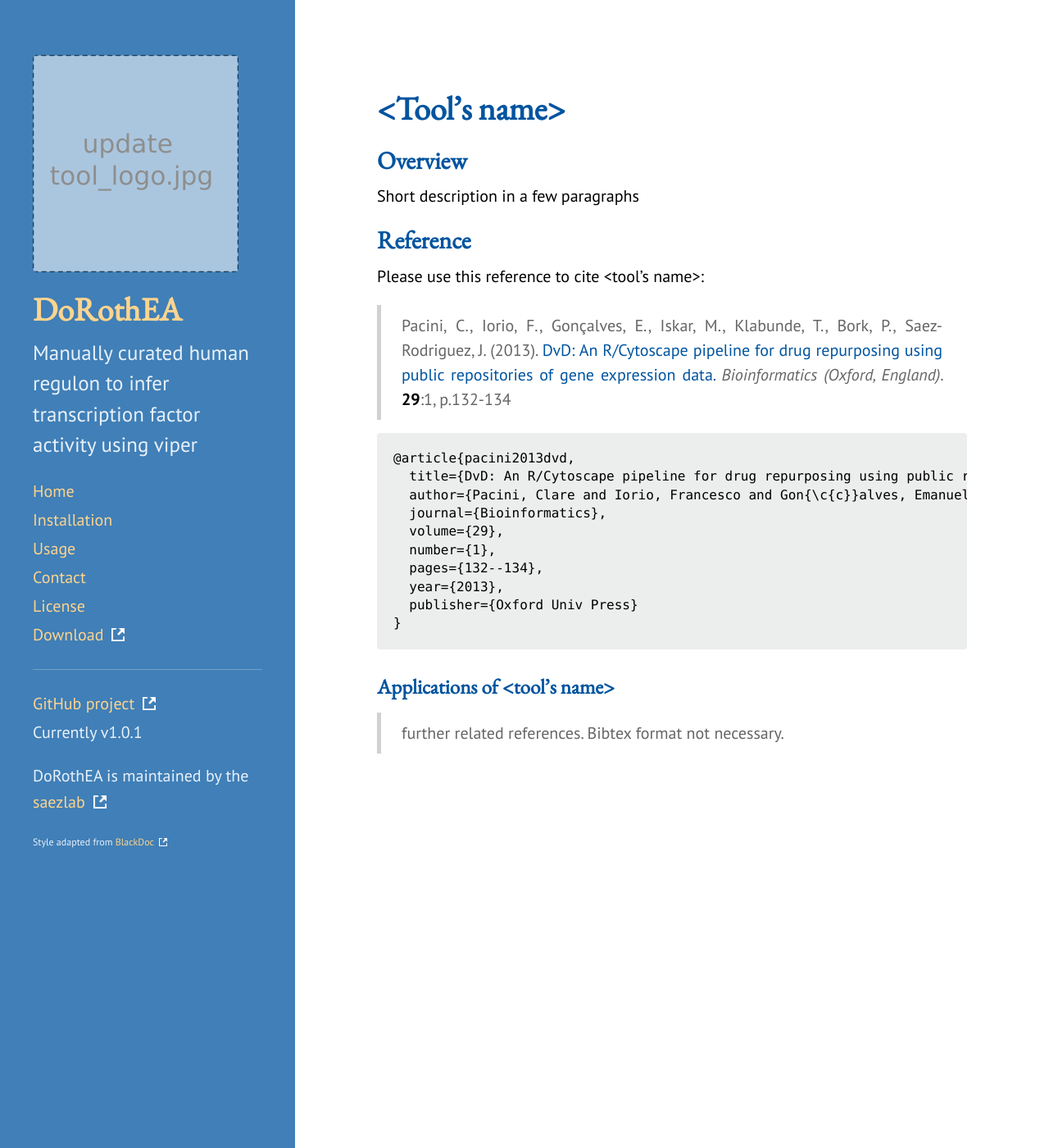
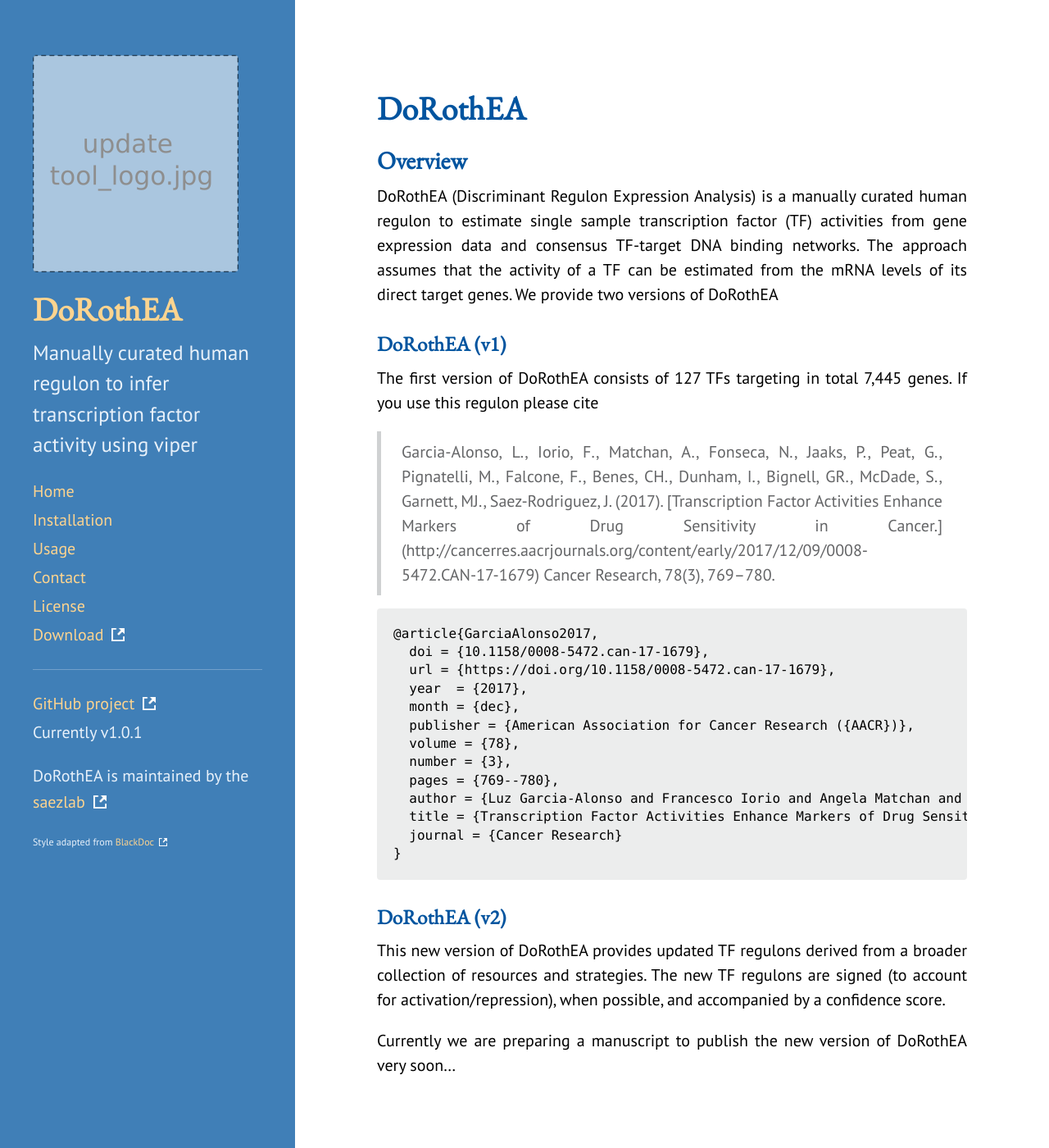
Before and after one commit to saezlab/dorothea, a Jekyll site: the page built from index.md, in a window 1280 px wide and 1400 px high. Shown: the whole window at 82% size. Built offline with Jekyll 4.4.1, drawn with Linux system fonts in a browser that asks for light colours.

Commit message:
Update index.md

````diff
--- a/index.md
+++ b/index.md
@@ -3,27 +3,31 @@ layout: default
 title: Home
 ---
 
-# \<Tool's name\>
+# DoRothEA
 
 ## Overview
-Short description in a few paragraphs
+DoRothEA (Discriminant Regulon Expression Analysis) is a manually curated human regulon to estimate single sample transcription factor (TF) activities from gene expression data and consensus TF-target DNA binding networks. The approach assumes that the activity of a TF can be estimated from the mRNA levels of its direct target genes. We provide two versions of DoRothEA
+### DoRothEA (v1)
+The first version of DoRothEA consists of 127 TFs targeting in total 7,445 genes. If you use this regulon please cite
 
-## Reference
-Please use this reference to cite \<tool's name\>:
->  Pacini, C., Iorio, F., Gonçalves, E., Iskar, M., Klabunde, T., Bork, P., Saez-Rodriguez, J. (2013). [DvD: An R/Cytoscape pipeline for drug repurposing using public repositories of gene expression data.](https://doi.org/10.1093/bioinformatics/bts656) _Bioinformatics (Oxford, England)_. **29**:1, p.132-134
+> Garcia-Alonso, L., Iorio, F., Matchan, A., Fonseca, N., Jaaks, P., Peat, G., Pignatelli, M., Falcone, F., Benes, CH., Dunham, I., Bignell, GR., McDade, S., Garnett, MJ., Saez-Rodriguez, J. (2017). [Transcription Factor Activities Enhance Markers of Drug Sensitivity in Cancer.] (http://cancerres.aacrjournals.org/content/early/2017/12/09/0008-5472.CAN-17-1679) Cancer Research, 78(3), 769–780.
 
 ```
-@article{pacini2013dvd,
-  title={DvD: An R/Cytoscape pipeline for drug repurposing using public repositories of gene expression data},
-  author={Pacini, Clare and Iorio, Francesco and Gon{\c{c}}alves, Emanuel and Iskar, Murat and Klabunde, Thomas and Bork, Peer and Saez-Rodriguez, Julio},
-  journal={Bioinformatics},
-  volume={29},
-  number={1},
-  pages={132--134},
-  year={2013},
-  publisher={Oxford Univ Press}
+@article{GarciaAlonso2017,
+  doi = {10.1158/0008-5472.can-17-1679},
+  url = {https://doi.org/10.1158/0008-5472.can-17-1679},
+  year  = {2017},
+  month = {dec},
+  publisher = {American Association for Cancer Research ({AACR})},
+  volume = {78},
+  number = {3},
+  pages = {769--780},
+  author = {Luz Garcia-Alonso and Francesco Iorio and Angela Matchan and Nuno Fonseca and Patricia Jaaks and Gareth Peat and Miguel Pignatelli and Fiammetta Falcone and Cyril H. Benes and Ian Dunham and Graham Bignell and Simon S. McDade and Mathew J. Garnett and Julio Saez-Rodriguez},
+  title = {Transcription Factor Activities Enhance Markers of Drug Sensitivity in Cancer},
+  journal = {Cancer Research}
 }
 ```
+### DoRothEA (v2)
+This new version of DoRothEA provides updated TF regulons derived from a broader collection of resources and strategies. The new TF regulons are signed (to account for activation/repression), when possible, and accompanied by a confidence score.
 
-### Applications of \<tool's name\>
-> further related references. Bibtex format not necessary.
+Currently we are preparing a manuscript to publish the new version of DoRothEA very soon...
````
